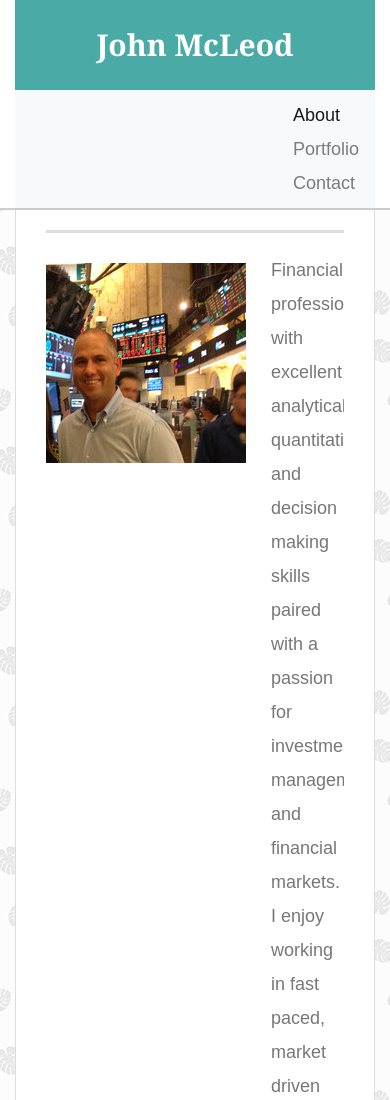
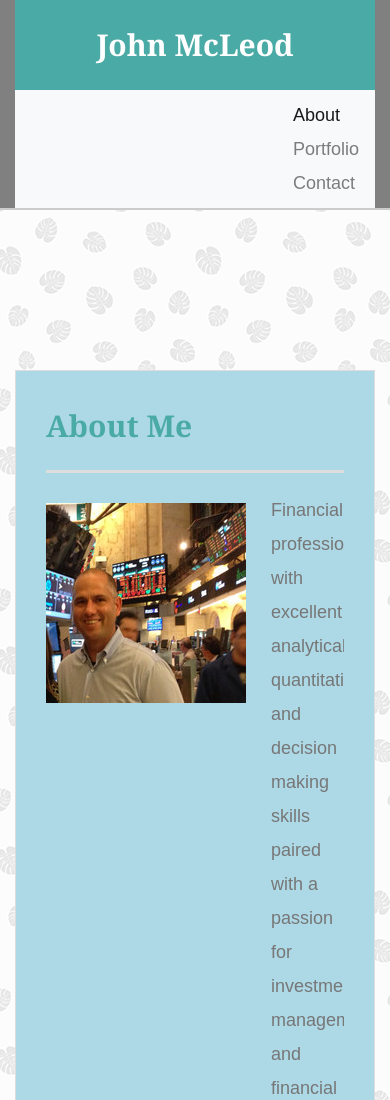
Before and after one commit to sun1devil/Responsive-Portfolio, a plain HTML site: page index.html in a window 390 px wide. Shown: the top 1100 px of the page. Drawn offline with nearby package versions, Linux system fonts and the light colour scheme; a script that the page names is missing.

Commit message:
add media query

```diff
--- a/Assets/style.css
+++ b/Assets/style.css
@@ -244,7 +244,9 @@ input[type=submit] {
 }
 @media screen and (max-width: 768px){
     .main-section {
-    width: 100%;
+    position:relative
+      width: 100%;
+    background-color: blue;
   }
     #masthead {
    width: 100%;
@@ -257,11 +259,17 @@ input[type=submit] {
 @media screen and (max-width: 640px){
     }
   .main-section {
+    position: relative;
     width: 100%;
+    background-color: lightblue;
   }
-    #masthead {
+  #masthead {
    width: 100%;
+   position: static;
+   background-color: gray
+
   }
   #logo{
   width: 100%;
+
   }
```
